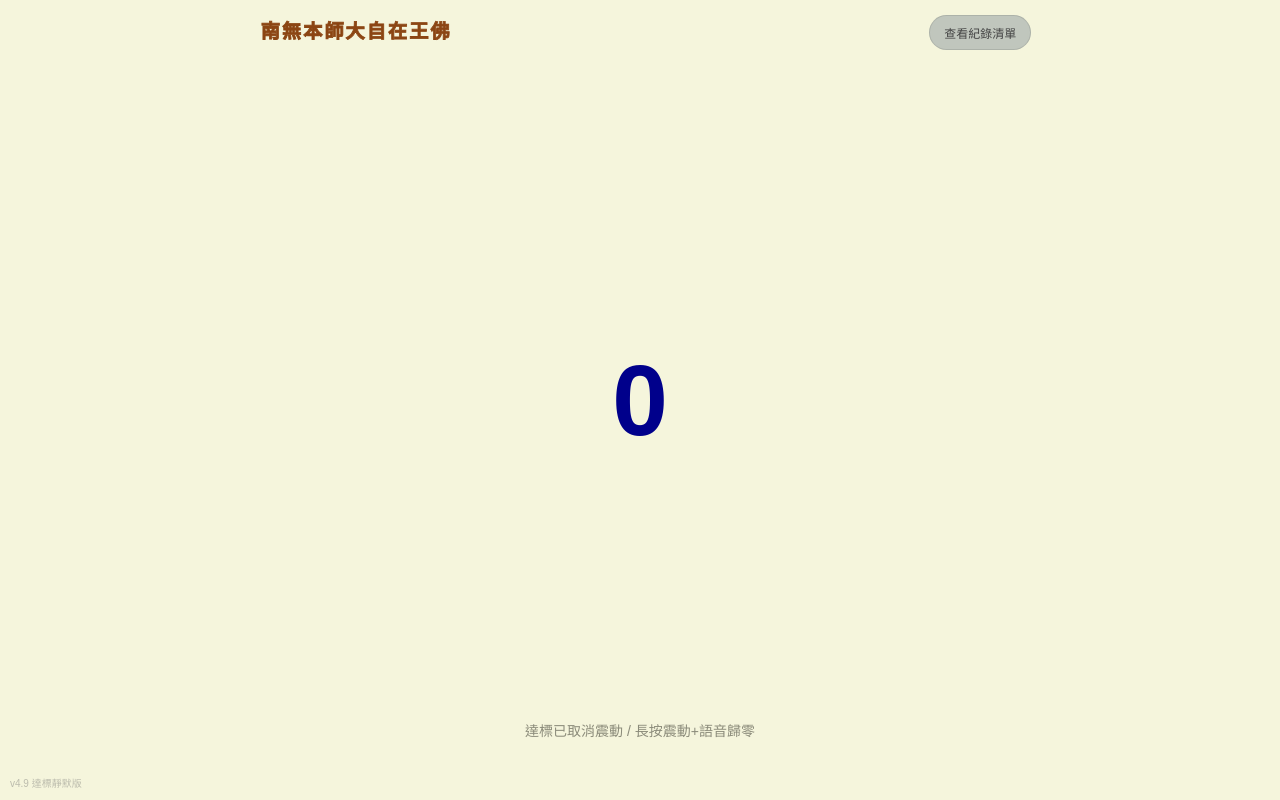
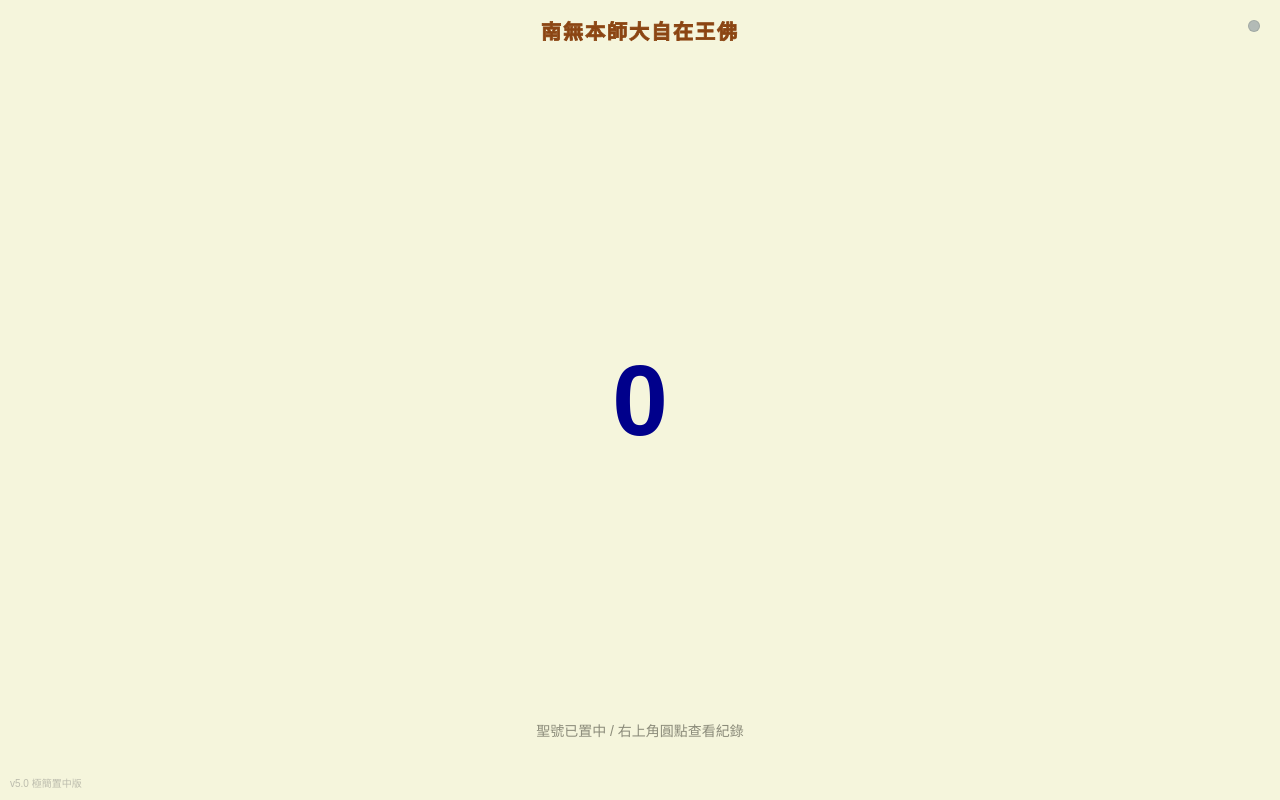
Before and after one commit to moonrain1204/my-counter, a plain HTML site: page index.html in a window 1280 px wide. Shown: the top 800 px of the page. Drawn offline with Linux system fonts and the light colour scheme.

Commit message:
Update index.html

```diff
--- a/index.html
+++ b/index.html
@@ -3,28 +3,33 @@
 <head>
     <meta charset="UTF-8">
     <meta name="viewport" content="width=device-width, initial-scale=1.0, maximum-scale=1.0, user-scalable=no">
-    <title>九字禪計數器 v4.9</title>
+    <title>九字禪計數器 v5.0</title>
     <style>
         * { box-sizing: border-box; -webkit-tap-highlight-color: transparent; }
         body, html { margin: 0; padding: 0; width: 100%; height: 100%; overflow: hidden; background-color: #F5F5DC; font-family: sans-serif; user-select: none; touch-action: none; }
 
+        /* 頂部控制列：改為相對定位以便聖號置中 */
         #header-controls {
-            position: absolute; top: 15px; width: 100%; padding: 0 10px;
-            display: flex; justify-content: space-around; align-items: center; z-index: 100;
+            position: absolute; top: 20px; width: 100%;
+            display: flex; justify-content: center; align-items: center; z-index: 100;
         }
 
+        /* 聖號：完全置中 */
         #sacred-text {
             color: #8B4513;
             font-family: "華康特粗楷體", "DFKai-SB", "標楷體", serif;
-            font-size: 19px; font-weight: 900; letter-spacing: 2.2px;
+            font-size: 20px; font-weight: 900; letter-spacing: 2px;
             -webkit-text-stroke: 0.8px #8B4513;
-            line-height: 1.2; white-space: nowrap; margin-left: 12px;
+            line-height: 1.2; white-space: nowrap;
+            text-align: center;
         }
 
+        /* 紀錄按鈕：改為右上角圓點 */
         #log-toggle {
-            padding: 8px 14px; background: rgba(112, 128, 144, 0.4);
-            color: #444; border: 1px solid rgba(0,0,0,0.1); border-radius: 20px;
-            font-size: 12px; cursor: pointer; backdrop-filter: blur(3px);
+            position: absolute; right: 20px; top: 0px;
+            width: 12px; height: 12px; background: rgba(112, 128, 144, 0.5);
+            border-radius: 50%; cursor: pointer; backdrop-filter: blur(2px);
+            border: 1px solid rgba(0,0,0,0.1);
         }
 
         #display-layer { position: absolute; top: 0; left: 0; width: 100%; height: 100%; display: flex; justify-content: center; align-items: center; pointer-events: none; z-index: 1; }
@@ -47,10 +52,12 @@
     <div id="progress-bar"></div>
     <div id="header-controls">
         <div id="sacred-text">南無本師大自在王佛</div>
-        <div id="log-toggle">查看紀錄清單</div>
+        <div id="log-toggle" title="查看紀錄"></div>
     </div>
+
     <div id="display-layer"><div id="counter">0</div></div>
     <div id="control-layer"></div>
+
     <div id="log-panel">
         <div id="log-close" style="text-align:right; font-size:35px; cursor:pointer; padding:10px;">✕</div>
         <div style="font-size:20px; font-weight:bold; border-bottom:3px solid #708090; padding-bottom:10px; margin-bottom:15px;">九字禪 修持歷程</div>
@@ -58,14 +65,13 @@
         <button onclick="clearAllHistory()" style="width:100%; margin-top:30px; padding:15px; background:#ff4444; color:white; border:none; border-radius:10px; font-size:16px; font-weight:bold;">清空所有歷史紀錄</button>
     </div>
 
-    <div class="ui-text hint">達標已取消震動 / 長按震動+語音歸零</div>
-    <div class="ui-text version">v4.9 達標靜默版</div>
+    <div class="ui-text hint">聖號已置中 / 右上角圓點查看紀錄</div>
+    <div class="ui-text version">v5.0 極簡置中版</div>
 
     <script>
         let count = 0;
         let history = [];
 
-        // 資料初始化與清理
         try {
             count = parseInt(localStorage.getItem('myCounter')) || 0;
             let rawHistory = JSON.parse(localStorage.getItem('myHistory')) || [];
@@ -126,7 +132,6 @@
                 isPinching = false; isHolding = true;
                 holdTimer = setTimeout(() => {
                     if (isHolding && !isPinching) {
-                        // 僅歸零時震動
                         if(navigator.vibrate) navigator.vibrate(80);
                         speak("請問是否要歸零？");
                         setTimeout(() => { if (confirm("確定要將目前數字歸零嗎？")) { count = 0; updateDisplay(); } }, 150);
@@ -157,7 +162,6 @@
                     const timeStr = `${now.getFullYear()}/${(now.getMonth()+1)}/${now.getDate()} ${now.getHours()}:${now.getMinutes().toString().padStart(2,'0')}`;
                     history.unshift({ count: count, time: timeStr });
                     localStorage.setItem('myHistory', JSON.stringify(history));
-                    // 此處已移除 navigator.vibrate 達標大震動
                 }
             }
             isHolding = false; clearTimeout(holdTimer); clearTimeout(visualTimer);
```
